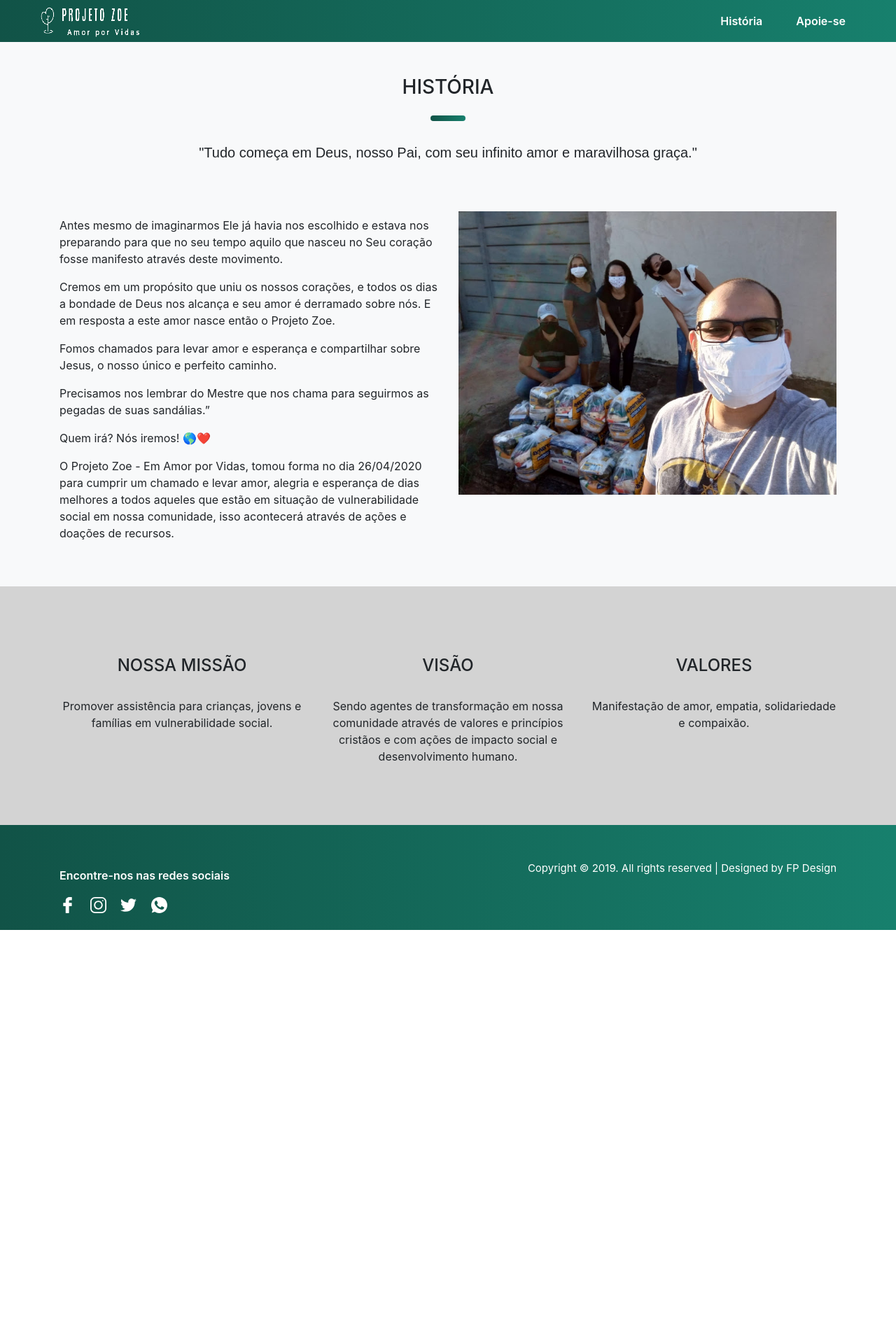
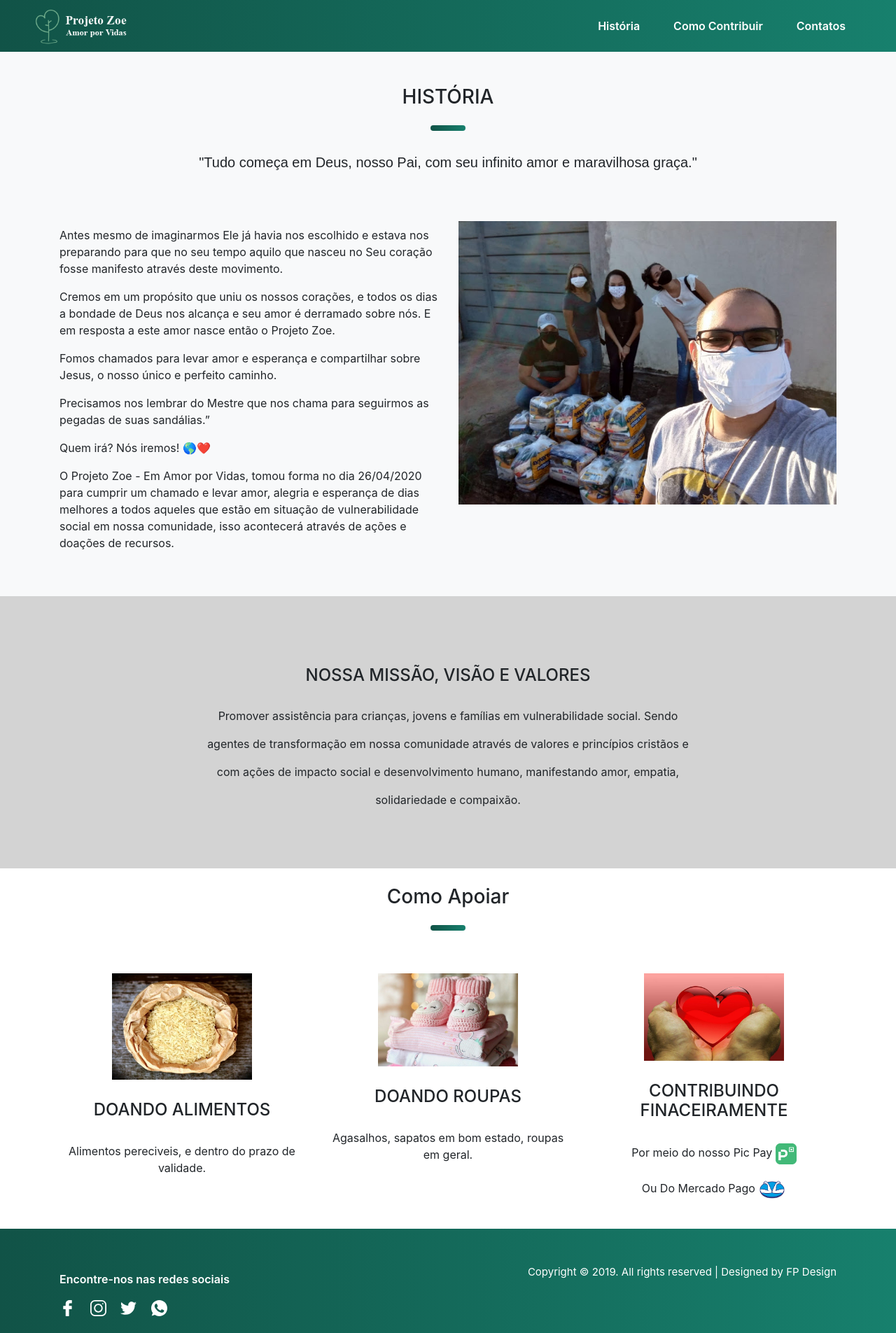
Before and after one commit to wellingtonMesquita/projetozoe, a PHP site: page / in a window 1280 px wide. Shown: the whole page at 70% size. Before the commit the page ends 1329 px from the top, so only its background shows below. Run offline with PHP 8.4, Linux system fonts and the light colour scheme; some libraries are stand-ins or nearby versions.

Commit message:
colocando o apoie-se

```diff
--- a/css/style.css
+++ b/css/style.css
@@ -31,7 +31,7 @@ body{font-family: sans-serif;background-color: #888;-webkit-font-smoothing: anti
 .bottom-img{width: 100%;}
 /* ---------- Services --------- */
 #services{padding: 50px 0;}
-.service-img{width: 130px; margin-top: 2rem;}
+.service-img{width: 200px; margin-top: 2rem;}
 .services{padding: 20px;}
 .services h4{padding: 1em; margin-top: 5px; text-transform: uppercase;}
 .title::after{
--- a/index.html
+++ b/index.html
@@ -26,7 +26,7 @@
   <section id="nav-bar" style="background-image: url(ground.png);">
     <nav class="navbar navbar-expand-lg navbar-light">
       <a class="navbar-brand" href="#">
-        <img src="images/webiz-logo.png" alt="" style="max-height: 50px;max-width: 200px;">
+        <img src="images/webiz-logo.png" alt="" style="max-height: 100px">
       </a>
       <button class="navbar-toggler" type="button" data-toggle="collapse" data-target="#navbarNav"
         aria-controls="navbarNav" aria-expanded="false" aria-label="Toggle navigation">
@@ -35,10 +35,14 @@
       <div class="collapse navbar-collapse" id="navbarNav">
         <ul class="navbar-nav ml-auto">
           <li class="nav-item">
-            <a class="nav-link" href="#top">História <span class="sr-only">(current)</span></a>
+            <a class="nav-link" href="#about">História <span class="sr-only">(current)</span></a>
           </li>
           <li class="nav-item">
-            <a class="nav-link" href="#services">Apoie-se</a>
+            <a class="nav-link" href="#apoio">Como Contribuir</a>
+
+            <li class="nav-item">
+              <a class="nav-link" href="#footer">Contatos</a>
+            </li>
           </li>
         </ul>
       </div>
@@ -60,21 +64,27 @@
       <h3 class="title text-center">HISTÓRIA</h3>
       <br>
       <br>
-      <h5 style="font-family: fantasy; text-align: center;">"Tudo começa em Deus, nosso Pai, com seu infinito amor e maravilhosa graça."</h5>
+      <h5 style="font-family: fantasy; text-align: center;">"Tudo começa em Deus, nosso Pai, com seu infinito amor e
+        maravilhosa graça."</h5>
       <div class="row">
         <div class="col-md-6 about">
           <br>
           <br>
           <br>
-         <p>   Antes mesmo de imaginarmos Ele já havia nos escolhido e estava nos preparando para que no seu tempo aquilo que nasceu no Seu coração fosse manifesto através deste movimento.</p>
-         <p>Cremos em um propósito que uniu os nossos corações, e todos os dias a bondade de Deus nos alcança e seu amor é derramado sobre nós.
-          E em resposta a este amor nasce então o Projeto Zoe.
-         </p>
-         <p>Fomos chamados para levar amor e esperança e compartilhar sobre Jesus, o nosso único e perfeito caminho.</p>
-         <p>Precisamos nos lembrar do Mestre que nos chama para seguirmos as pegadas de suas sandálias.”</p>
-         <p>Quem irá? Nós iremos! 🌎❤️</p>
-         <p>O Projeto Zoe - Em Amor por Vidas, tomou forma no dia 26/04/2020 para cumprir um chamado e levar amor, alegria e esperança de dias melhores a todos aqueles que estão em situação de vulnerabilidade social em nossa comunidade, isso acontecerá através de
-          ações e doações de recursos.</p>
+          <p> Antes mesmo de imaginarmos Ele já havia nos escolhido e estava nos preparando para que no seu tempo aquilo
+            que nasceu no Seu coração fosse manifesto através deste movimento.</p>
+          <p>Cremos em um propósito que uniu os nossos corações, e todos os dias a bondade de Deus nos alcança e seu
+            amor é derramado sobre nós.
+            E em resposta a este amor nasce então o Projeto Zoe.
+          </p>
+          <p>Fomos chamados para levar amor e esperança e compartilhar sobre Jesus, o nosso único e perfeito caminho.
+          </p>
+          <p>Precisamos nos lembrar do Mestre que nos chama para seguirmos as pegadas de suas sandálias.”</p>
+          <p>Quem irá? Nós iremos! 🌎❤️</p>
+          <p>O Projeto Zoe - Em Amor por Vidas, tomou forma no dia 26/04/2020 para cumprir um chamado e levar amor,
+            alegria e esperança de dias melhores a todos aqueles que estão em situação de vulnerabilidade social em
+            nossa comunidade, isso acontecerá através de
+            ações e doações de recursos.</p>
         </div>
         <div class="col-md-6">
           <img src="images/img1.jpg" class="img-fluid" alt="">
@@ -86,25 +96,46 @@
   <section id="services" style="background-color: lightgrey;">
     <div class="container text-center">
       <div class="row text-center">
+        <div class="col-md-12 services">
+          <!-- <img src="svg/undraw_website_setup_5hr2.svg" class="service-img" alt=""> -->
+          <h4>Nossa missão, visão e valores</h4>
+          <p>Promover assistência para crianças, jovens e famílias em vulnerabilidade social. Sendo</p>
+          <p>agentes de transformação em nossa comunidade através de valores e princípios cristãos e </p>
+          <p>com ações de impacto social e desenvolvimento humano, manifestando amor, empatia,</p>
+          <p>solidariedade e compaixão.</p>
+        </div>
+      </div>
+      <!-- <button type="button" class="btn btn-primary" name="button">Pesquise mais</button> -->
+    </div>
+  </section>
+
+  <section id="apoio">
+    <div class="container text-center">
+      <br>
+      <h3 class="title text-center">Como Apoiar</h3>
+      <br>
+      <div class="row text-center">
         <div class="col-md-4 services">
-          <!-- <img src="svg/undraw_website_setup_5hr2.svg" class="service-img" alt=""> -->
-          <h4>Nossa missão</h4>
-          <p>Promover assistência para crianças, jovens e famílias em vulnerabilidade social.
+          <img src="svg/rice.jpg" class="service-img" alt="">
+          <h4>Doando Alimentos</h4>
+          <p>Alimentos pereciveis, e dentro do prazo de validade.
           </p>
         </div>
         <div class="col-md-4 services">
-          <!-- <img src="svg/branding.svg" class="service-img" alt=""> -->
-          <h4>Visão</h4>
-          <p>Sendo agentes de transformação em nossa comunidade através de valores e princípios cristãos e com ações de impacto social e desenvolvimento humano.
+          <img src="svg/booties.jpg" class="service-img" alt="">
+          <h4>Doando Roupas</h4>
+          <p>Agasalhos, sapatos em bom estado, roupas em geral.
           </p>
         </div>
         <div class="col-md-4 services">
-          <!-- <img src="svg/ads.svg" class="service-img" alt=""> -->
-          <h4>Valores</h4>
-          <p>Manifestação de amor, empatia, solidariedade e compaixão.</p>
+          <img src="svg/feeling.jpg" class="service-img" alt="">
+          <h4>Contribuindo Finaceiramente</h4>
+          <p>Por meio do nosso Pic Pay <a href="https://picpay.me/projeto.zoe"><img src="svg/IconeAppPicPay.png" width="30"></a></p>
+          <p>Ou Do Mercado Pago <a href="https://www.mercadopago.com.br/checkout/v1/redirect?pref_id=615079712-7151fce9-9323-4e96-a8c1-43d2f0ef4765"><img src="svg/mercadopago.png" width="40"></a></p>
+
+
         </div>
       </div>
-      <!-- <button type="button" class="btn btn-primary" name="button">Pesquise mais</button> -->
     </div>
   </section>
   <!--- About Section ------>
@@ -151,13 +182,12 @@
               <a href="#" class="svg-icons"><img src="svg/facebook-logo.svg" alt=""></a>
               <a href="#" class="svg-icons"><img src="svg/instagram_.svg" alt=""></a>
               <a href="#" class="svg-icons"><img src="svg/twitter-logo.svg" alt=""></a>
-              <a href="#" class="svg-icons"><img src="svg/whatsapp.svg" alt=""></a>
+              <a href="https://wa.me/message/CVCKCBZB7GQWK1" class="svg-icons"><img src="svg/whatsapp.svg" alt=""></a>
             </div>
           </div>
         </div>
         <div class="col-md-6 text-right">
-          <p class="copyright">Copyright © 2019. All rights reserved | Designed by <a
-            href="">FP Design</a></p>
+          <p class="copyright">Copyright © 2019. All rights reserved | Designed by <a href="">FP Design</a></p>
         </div>
       </div>
       <br>
```
Also changed, not shown: composer.html (added, +151 -0 lines), images/webiz-logo.png, svg/IconeAppPicPay.png (added), svg/booties.jpg (added), svg/feeling.jpg (added), svg/mercadopago.png (added), svg/rice.jpg (added), 1 other file.
